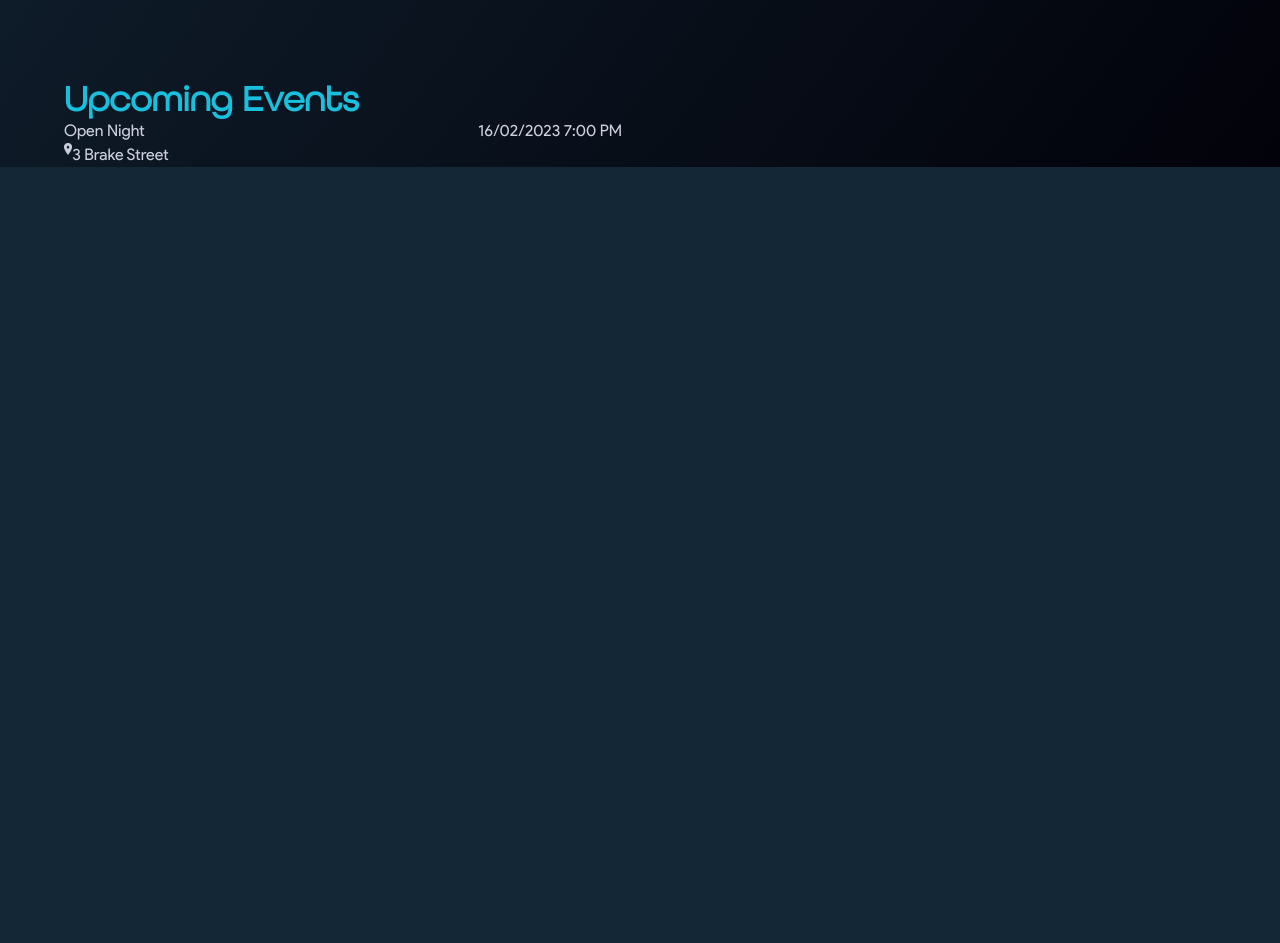
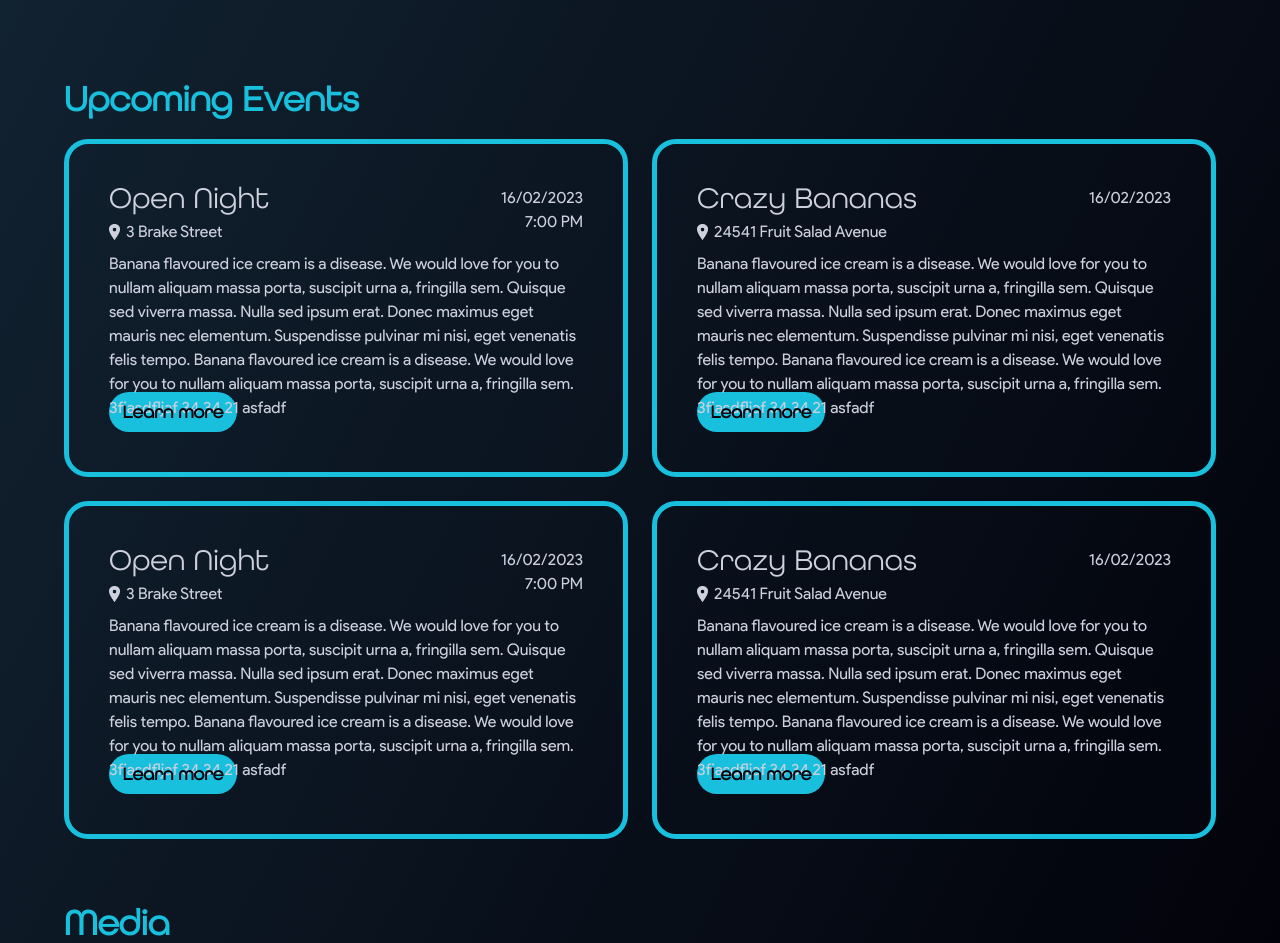
Before and after one commit to JoranQuack/QA-Website, a Flask app: template templates/home.html in a window 1280 px wide. Shown: the part 1477-2420 px from the top of the page. Before the commit the page ends 1644 px from the top, so only its background shows below. Run offline with Flask 2, Linux system fonts and the light colour scheme; the template is opened without the code that fills it, so the values that code supplies are empty; style sheets or scripts are compiled from the project's sources; some libraries are stand-ins or nearby versions.

Commit message:
people and upcoming css/html

```diff
--- a/routes.py
+++ b/routes.py
@@ -1,5 +1,6 @@
 """all route functions"""
 from flask import Blueprint, render_template, redirect, url_for
+from environments import MAP_API_KEY
 from database import database
 # from environments import SALT
 # import hashlib
@@ -20,4 +21,5 @@ def home():
     users = database.user.find_first(where={
         'password': 'piss',
     })
-    return render_template('home.html', users=users)
+    map_api_key = MAP_API_KEY
+    return render_template('home.html', users=users, map_api_key=map_api_key)
--- a/static/src/input.css
+++ b/static/src/input.css
@@ -1,10 +1,12 @@
 @tailwind base;
 
 @layer base {
+  /* global */
   span {
     @apply text-white-qa;
   }
 
+  /* temp */
   .link {
     @apply hover:text-blue-qa duration-300;
     @apply text-white-qa text-lg font-round font-medium tracking-wide;
@@ -25,6 +27,57 @@
     @apply h-9 md:h-[3vw];
   }
 
+  .person {
+    @apply w-full;
+    @apply text-center font-round;
+  }
+
+  .person img {
+    @apply rounded-full;
+  }
+
+  .person-name {
+    @apply font-semibold mt-1.5 text-xl -mb-0.5 block leading-tight;
+  }
+
+  .event {
+    @apply border-blue-qa rounded-3xl border-[0.35rem] p-5 my-7 md:p-10 md:my-0;
+  }
+
+  .event-top {
+    @apply flex flex-row justify-between items-start;
+  }
+
+  .event-title {
+    @apply font-round text-3xl block leading-7;
+  }
+
+  .event-location {
+    @apply flex flex-row justify-start items-center gap-1.5 my-2;
+  }
+
+  .event-location img {
+    @apply h-4;
+  }
+
+  .event-datetime {
+    @apply text-right mt-0.5;
+  }
+
+  .event-text {
+    @apply md:h-32;
+  }
+
+  .event-button {
+    @apply bg-blue-qa flex justify-center items-center h-14 -m-6 mt-4 rounded-b-3xl md:rounded-full md:w-32 md:h-10 md:m-0 md:mt-3;
+    @apply transition hover:opacity-50 duration-300 cursor-pointer;
+  }
+
+  .event-button span {
+    @apply font-round font-semibold text-lg text-blue-darker;
+  }
+
+  /* dynamic */
   html:not([data-scroll_position='0']) .arrow {
     @apply transition duration-1000 opacity-0 ease-in-out;
   }
@@ -43,19 +96,6 @@
 
   .header-condense {
     @apply transform -translate-y-3 transition bg-opacity-60 bg-blue-darker duration-300;
-  }
-
-  .person {
-    @apply w-full;
-    @apply text-center font-round;
-  }
-
-  .person img {
-    @apply rounded-full;
-  }
-
-  .person-name {
-    @apply font-semibold mt-1.5 text-xl -mb-0.5 block leading-tight;
   }
 
   @font-face {
@@ -108,10 +148,10 @@
     @apply transform -translate-y-1.5 rotate-45;
   }
 
-  /* .change nav,
+  .change nav,
   .change li a {
     @apply block transition duration-1000 opacity-100;
-  } */
+  }
 
   .change li a {
     @apply block opacity-0;
--- a/templates/home.html
+++ b/templates/home.html
@@ -17,7 +17,6 @@
 </head>
 
 <body class="h-full bg-gradient-to-br from-blue-lighter to-blue-darker px-9 md:px-16">
-
     <header id="header"
         class="flex flex-row items-center justify-between px-9 md:px-14 pt-7 pb-4 fixed left-0 w-screen z-10">
         <a href="#home">
@@ -155,86 +154,141 @@
     </div>
 
 
-    <!-- Upcoming Events -->
+    <!-- upcoming events -->
     <div class="mt-10">
         <span class="title">Upcoming Events</span>
-        <div class="md:grid grid-cols-2 gap-9">
+        <div class="-mt-3 md:grid grid-cols-2 gap-6 md:mt-5">
+
+            <!-- event -->
             <div class="event">
-                <div class="flex flex-row justify-between">
+                <div class="event-top">
                     <div>
-                        <span class="">Open Night</span>
-                        <div class="flex flex-row justify-start">
-                            <img class="h-3" src="{{url_for('static', filename='images/website/location.png')}}"
-                                alt="location">
+                        <span class="event-title">Open Night</span>
+                        <div class="event-location">
+                            <img src="{{url_for('static', filename='images/website/location.png')}}" alt="location">
                             <span>3 Brake Street</span>
                         </div>
                     </div>
-                    <div>
-                        <span>16/02/2023</span>
+                    <div class="event-datetime">
+                        <span>16/02/2023</span> <br>
                         <span>7:00 PM</span>
                     </div>
                 </div>
+                <div class="event-text">
+                    <span>
+                        Banana flavoured ice cream is a disease. We would love for you to nullam aliquam massa porta,
+                        suscipit urna a, fringilla sem. Quisque sed viverra massa. Nulla sed ipsum erat. Donec maximus
+                        eget
+                        mauris nec elementum. Suspendisse pulvinar mi nisi, eget venenatis felis tempo. Banana flavoured
+                        ice cream is a disease. We would love for you to nullam aliquam massa porta,
+                        suscipit urna a, fringilla sem. 3fjasdfljaf 34 34 21 asfadf
+                    </span>
+                </div>
+                <a href="https://www.facebook.com/" target="_blank" class="event-button">
+                    <span>Learn more</span>
+                </a>
             </div>
+
+            <!-- event -->
+            <div class="event">
+                <div class="event-top">
+                    <div>
+                        <span class="event-title">Crazy Bananas</span>
+                        <div class="event-location">
+                            <img src="{{url_for('static', filename='images/website/location.png')}}" alt="location">
+                            <span>24541 Fruit Salad Avenue</span>
+                        </div>
+                    </div>
+                    <div class="event-datetime">
+                        <span>16/02/2023</span> <br>
+                    </div>
+                </div>
+                <div class="event-text">
+                    <span>
+                        Banana flavoured ice cream is a disease. We would love for you to nullam aliquam massa porta,
+                        suscipit urna a, fringilla sem. Quisque sed viverra massa. Nulla sed ipsum erat. Donec maximus
+                        eget
+                        mauris nec elementum. Suspendisse pulvinar mi nisi, eget venenatis felis tempo. Banana flavoured
+                        ice cream is a disease. We would love for you to nullam aliquam massa porta,
+                        suscipit urna a, fringilla sem. 3fjasdfljaf 34 34 21 asfadf
+                    </span>
+                </div>
+                <a href="https://www.facebook.com/" target="_blank" class="event-button">
+                    <span>Learn more</span>
+                </a>
+            </div>
+
+            <!-- event -->
+            <div class="event">
+                <div class="event-top">
+                    <div>
+                        <span class="event-title">Open Night</span>
+                        <div class="event-location">
+                            <img src="{{url_for('static', filename='images/website/location.png')}}" alt="location">
+                            <span>3 Brake Street</span>
+                        </div>
+                    </div>
+                    <div class="event-datetime">
+                        <span>16/02/2023</span> <br>
+                        <span>7:00 PM</span>
+                    </div>
+                </div>
+                <div class="event-text">
+                    <span>
+                        Banana flavoured ice cream is a disease. We would love for you to nullam aliquam massa porta,
+                        suscipit urna a, fringilla sem. Quisque sed viverra massa. Nulla sed ipsum erat. Donec maximus
+                        eget
+                        mauris nec elementum. Suspendisse pulvinar mi nisi, eget venenatis felis tempo. Banana flavoured
+                        ice cream is a disease. We would love for you to nullam aliquam massa porta,
+                        suscipit urna a, fringilla sem. 3fjasdfljaf 34 34 21 asfadf
+                    </span>
+                </div>
+                <a href="https://www.facebook.com/" target="_blank" class="event-button">
+                    <span>Learn more</span>
+                </a>
+            </div>
+
+            <!-- event -->
+            <div class="event">
+                <div class="event-top">
+                    <div>
+                        <span class="event-title">Crazy Bananas</span>
+                        <div class="event-location">
+                            <img src="{{url_for('static', filename='images/website/location.png')}}" alt="location">
+                            <span>24541 Fruit Salad Avenue</span>
+                        </div>
+                    </div>
+                    <div class="event-datetime">
+                        <span>16/02/2023</span> <br>
+                    </div>
+                </div>
+                <div class="event-text">
+                    <span>
+                        Banana flavoured ice cream is a disease. We would love for you to nullam aliquam massa porta,
+                        suscipit urna a, fringilla sem. Quisque sed viverra massa. Nulla sed ipsum erat. Donec maximus
+                        eget
+                        mauris nec elementum. Suspendisse pulvinar mi nisi, eget venenatis felis tempo. Banana flavoured
+                        ice cream is a disease. We would love for you to nullam aliquam massa porta,
+                        suscipit urna a, fringilla sem. 3fjasdfljaf 34 34 21 asfadf
+                    </span>
+                </div>
+                <a href="https://www.facebook.com/" target="_blank" class="event-button">
+                    <span>Learn more</span>
+                </a>
+            </div>
+
+            <!-- media -->
+            <div class="mt-10">
+                <span class="title">Media</span>
+
+            </div>
+
         </div>
     </div>
 
     <!-- scripts -->
-    <!-- <script src="{{url_for('static', filename='js/script.js')}}"></script> -->
-    <script async
-        src="https://maps.googleapis.com/maps/api/js?key=AIzaSyAHG-KPuE8EgjE0NiC7tEfFjiTYmNFMuus&callback=initMap&v=weekly"
-        defer></script>
-
-    <script>
-        // SCROLL FUNCTIONS
-        document.documentElement.dataset.scroll_position = window.scrollY;
-
-        document.addEventListener('scroll', () => {
-            document.documentElement.dataset.scroll_position = window.scrollY;
-            if (window.scrollY > 200) {
-                document.getElementById("header").classList.remove("header-spaced");
-                document.getElementById("header").classList.add("header-condense");
-            } else {
-                document.getElementById("header").classList.remove("header-condense");
-                document.getElementById("header").classList.add("header-spaced");
-            }
-        });
-
-
-        // MOBILE MENU
-        function menuOnClick() {
-            document.getElementById("menu-bar").classList.toggle("change");
-            document.getElementById("nav").classList.toggle("change");
-            document.getElementById("menu-bg").classList.toggle("change-bg");
-        }
-
-
-        // PERFECT SCROLLBAR
-        const container = document.querySelector('#main');
-        const ps = new PerfectScrollbar(container);
-        ps.update();
-
-
-        // MAP STUFF
-        function initMap() {
-            // The location
-            const location = { lat: -43.531259, lng: 172.570716 };
-            // The map, centered
-            const map = new google.maps.Map(document.getElementById("map"), {
-                zoom: 15,
-                center: location,
-                mapId: "377fce5ade22f0c6",
-                disableDefaultUI: true,
-            });
-            // The marker, positioned
-            const marker = new google.maps.Marker({
-                position: location,
-                map: map,
-            });
-        }
-        window.initMap = initMap;
-    </script>
-
+    <script src="{{url_for('static', filename='js/script.js')}}"></script>
+    <script async src="https://maps.googleapis.com/maps/api/js?key={{map_api_key}}&callback=initMap&v=weekly"></script>
 </body>
 
-
 </html>
```
Also changed, not shown: 1 other file.
